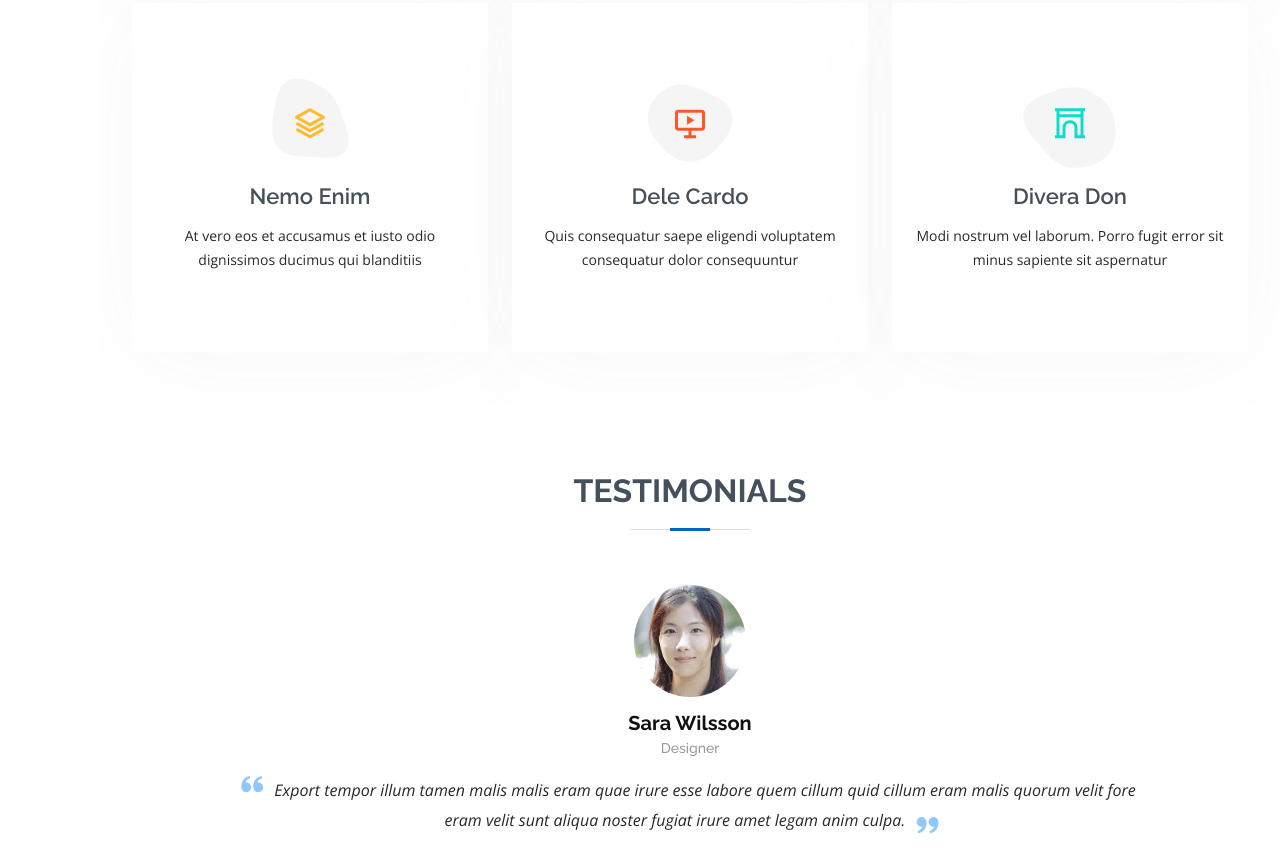
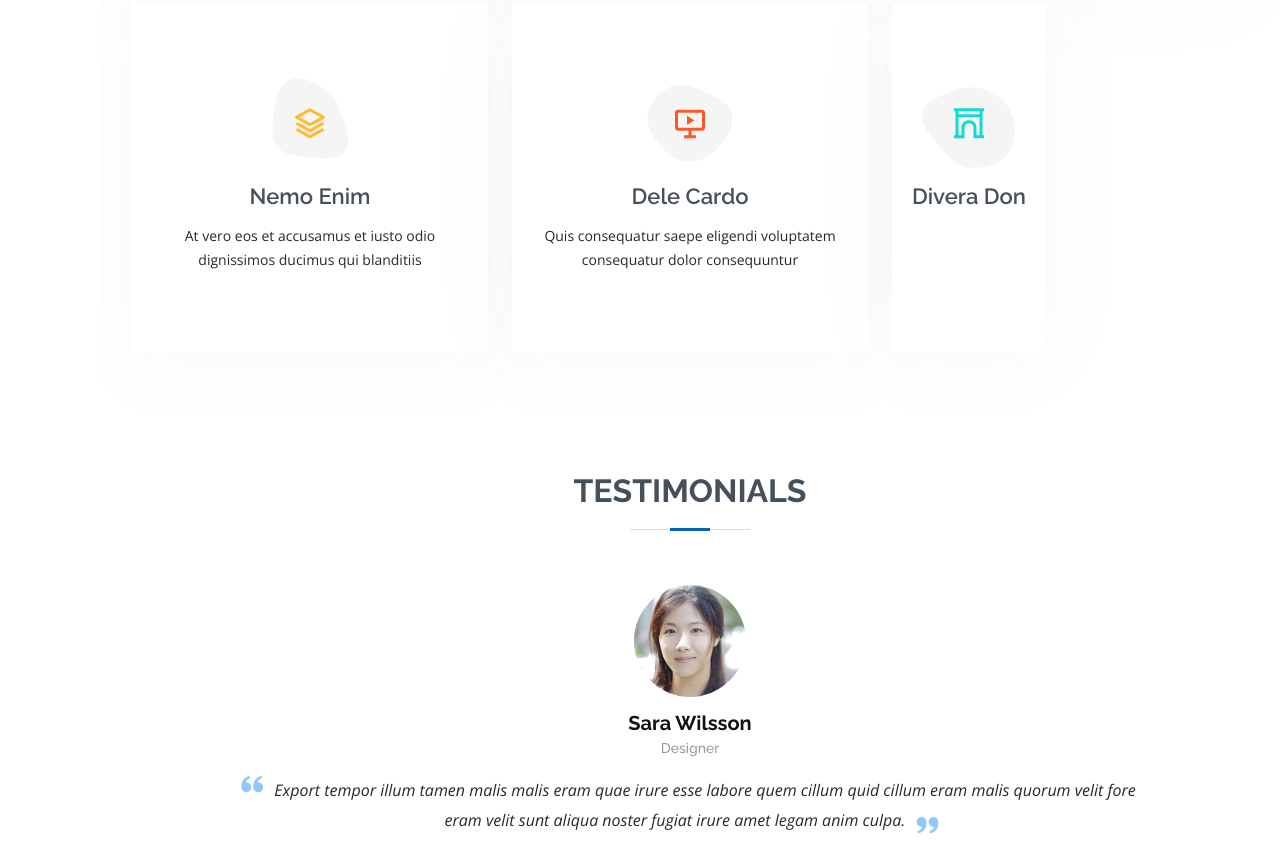
Before and after one commit to RickyRicer/RickAnsayFullStackPortfolio, a plain HTML site: page index.html in a window 1280 px wide. Shown: the part 4468-5328 px from the top of the page. Drawn offline with nearby package versions, Linux system fonts and the light colour scheme.

Commit message:
More deletions

```diff
--- a/index.html
+++ b/index.html
@@ -529,7 +529,7 @@
                 <i class="bx bx-arch"></i>
               </div>
               <h4><a href="">Divera Don</a></h4>
-              <p>Modi nostrum vel laborum. Porro fugit error sit minus sapiente sit aspernatur</p>
+              <p></p>
             </div>
           </div>
 
```
